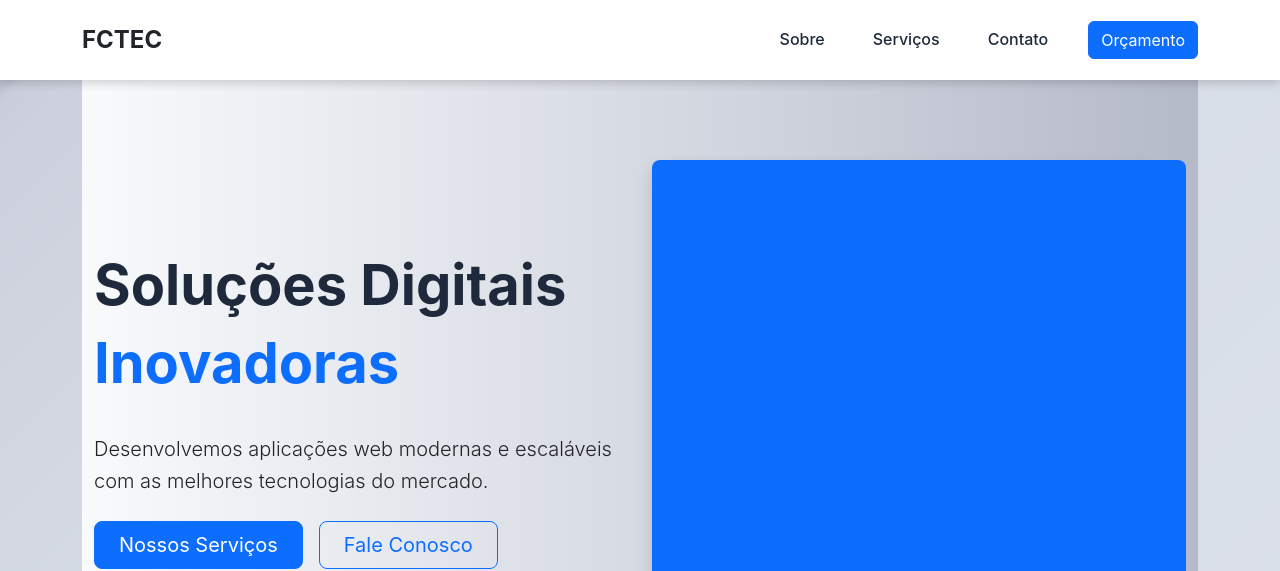
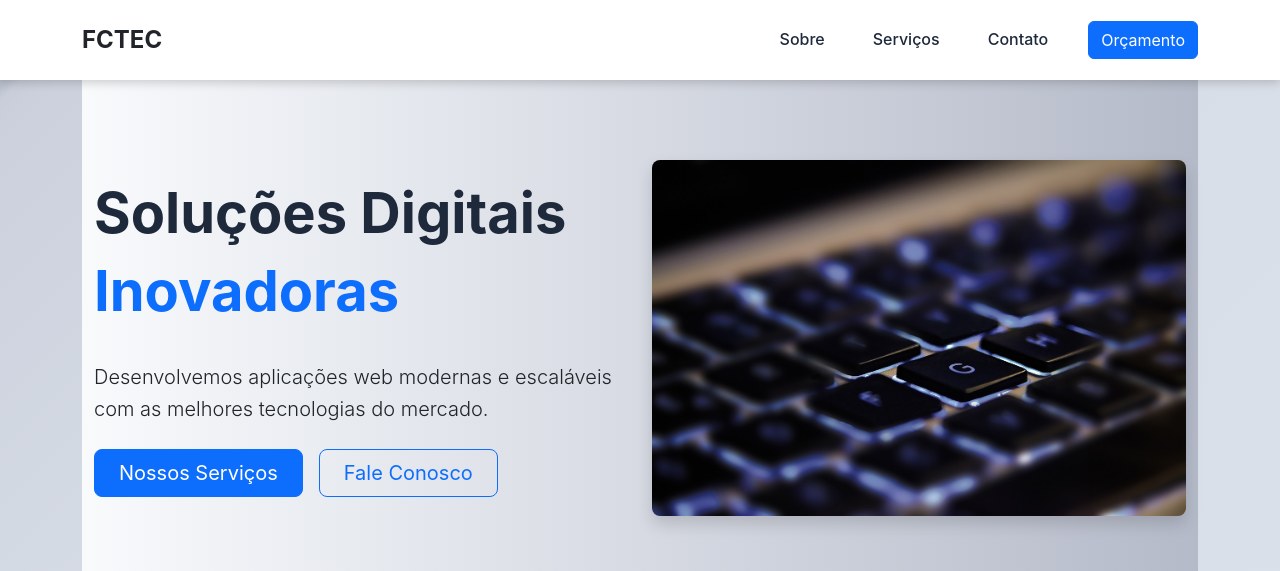
Before and after one commit to Fernando-Psy/fctec-site-new, a React (Vite) app: page / in a window 1280 px wide. Shown: the top 571 px of the page. Built offline with nearby package versions, Linux system fonts and the light colour scheme.

Commit message:
feat: Add hero image to Hero component and update image source

```diff
--- a/src/components/Hero/Hero.jsx
+++ b/src/components/Hero/Hero.jsx
@@ -1,4 +1,5 @@
 import { Container, Row, Col, Button } from 'react-bootstrap';
+import fctecImage from '../../assets/images/imgcapa.jpg';
 
 const Hero = () => {
   return (
@@ -35,12 +36,12 @@ const Hero = () => {
           <Col lg={6}>
             <div className="position-relative">
               <img
-                src="/src/assets/images/FCTEC1.png"
+                src={fctecImage}
                 className="img-fluid rounded-3 shadow"
                 alt="Ilustração de tecnologia"
                 style={{ maxWidth: '100%', height: 'auto' }}
               />
-              <div className="position-absolute top-0 start-0 w-100 h-100 bg-primary opacity-10 rounded-3"></div>
+              <div className="position-absolute top-0 start-0 w-100 h-100 opacity-10 rounded-3"></div>
             </div>
           </Col>
         </Row>
```
Also changed, not shown: src/assets/images/imgcapa.jpg (added).
